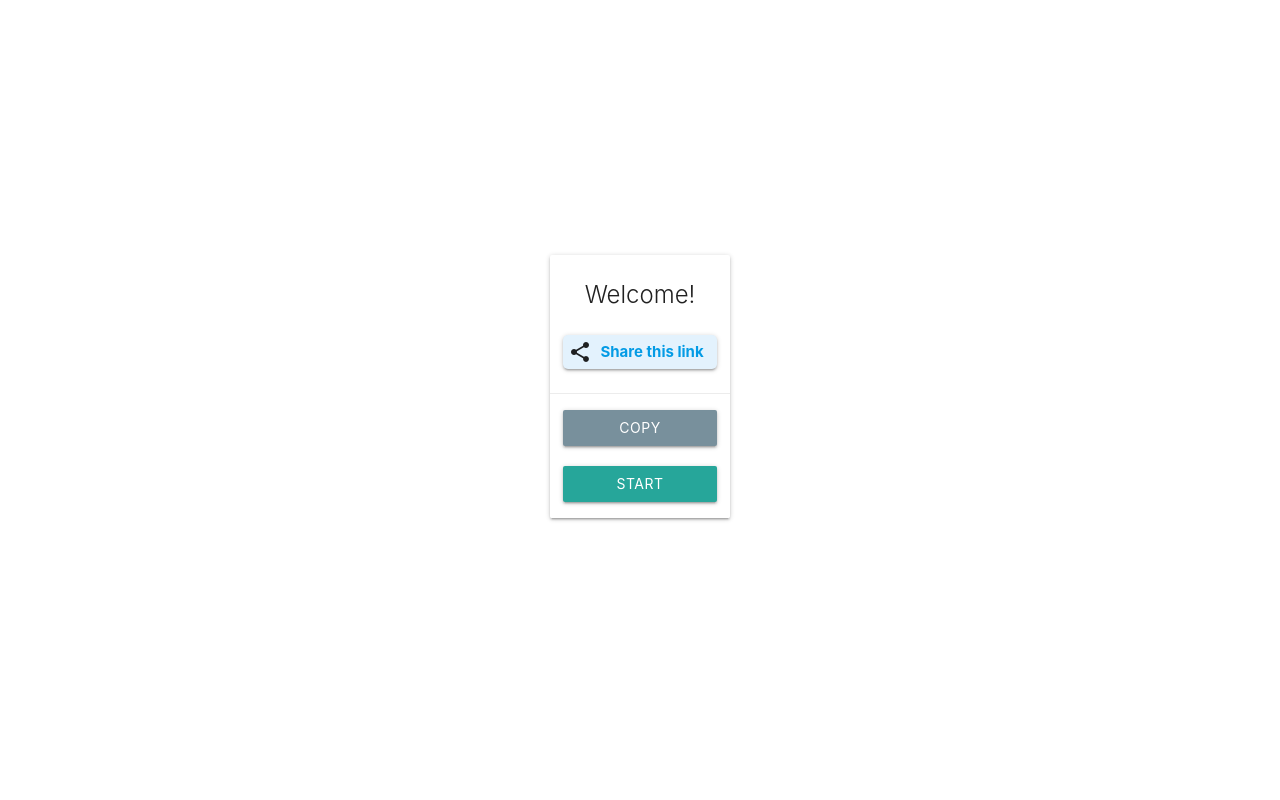
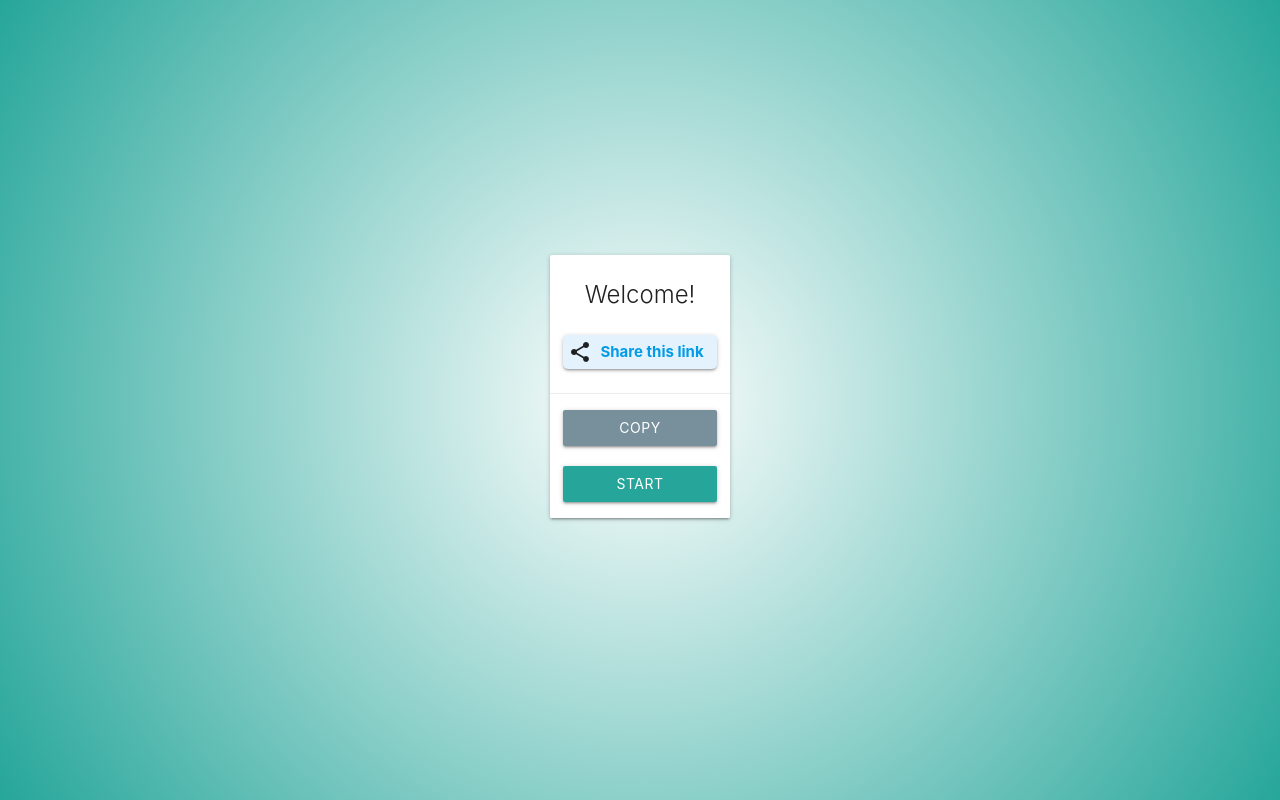
Before and after one commit to v-omelai/flask-planning-poker, a Flask app: page /session/ in a window 1280 px wide. Run offline with Flask 3, Linux system fonts and the light colour scheme.

Commit message:
Added background

```diff
--- a/templates/base.html
+++ b/templates/base.html
@@ -11,6 +11,9 @@
     <style type="text/css">
     html, body, .valign-wrapper {
       height: 100%;
+    }
+    body {
+        background: radial-gradient(circle at 50% 50%, #ffffff, #26A69A)
     }
     button {
         width: 100%;
```
